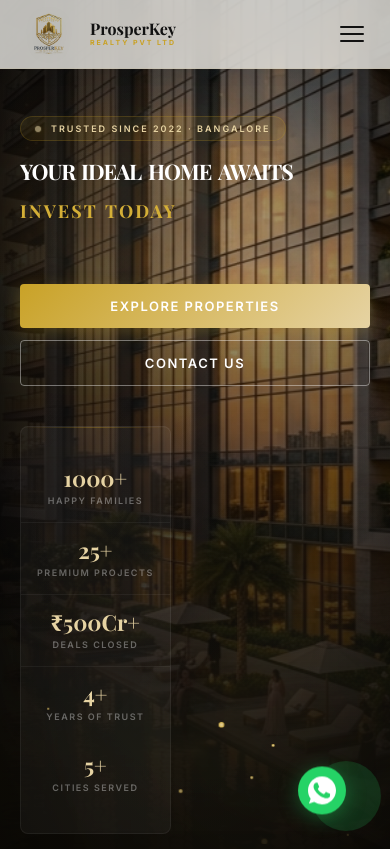
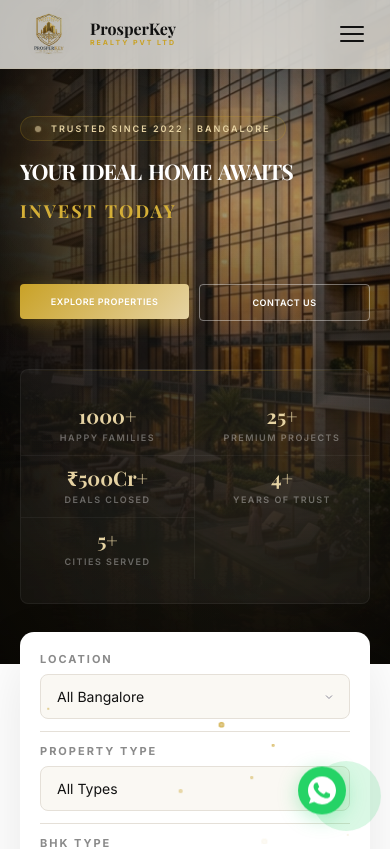
Before and after one commit to Shivampandey1710/prosperkey, a React (Vite) app: page / in a window 390 px wide. Shown: the top 849 px of the page. Built offline with nearby package versions, Linux system fonts and the light colour scheme; a web font is replaced by a local one.

Commit message:
Mobile responsive improvements

```diff
--- a/src/App.css
+++ b/src/App.css
@@ -3757,18 +3757,21 @@ button {
   }
 
   .hero-btns {
-    flex-direction: column;
+    flex-direction: row;
     width: 100%;
     gap: 12px;
-    margin-bottom: 40px;
-    align-items: center;
+    margin-bottom: 48px;
+    align-items: stretch;
   }
 
   .hero-btns button {
-    width: 100%;
+    flex: 1;
+    width: auto;
     text-align: center;
     justify-content: center;
-    padding: 14px 24px;
+    padding: 14px 16px;
+    font-size: 11px;
+    height: 100%;
   }
 
   .hero-stats-glass {
@@ -4173,31 +4176,50 @@ button {
   }
 
   .hero-stats-glass {
-    flex-direction: column;
+    flex-direction: row;
+    flex-wrap: wrap;
     border-radius: var(--radius-sm);
   }
 
   .hero-stat-glass {
+    flex: 0 0 50%;
+    border-bottom: 1px solid rgba(255,255,255,0.05);
+    padding: 12px 10px;
+  }
+
+  .hero-stat-glass:nth-child(even) {
+    border-right: none !important;
+  }
+
+  .hero-stat-glass:nth-child(odd) {
+    border-right: 1px solid rgba(255,255,255,0.05) !important;
+  }
+
+  .hero-stat-glass:nth-last-child(-n+2) {
+    border-bottom: none;
+  }
+
+  .hero-stat-value {
+    font-size: 20px;
+  }
+
+  .hero-btns {
+    flex-direction: row;
+    width: 100%;
+    gap: 10px;
+    margin-bottom: 48px;
+    align-items: stretch;
+  }
+
+  .hero-btns button {
     flex: 1;
-    border-right: none !important;
-    border-bottom: 1px solid rgba(255,255,255,0.05);
-    padding: 16px;
-  }
-
-  .hero-stat-glass:last-child {
-    border-bottom: none;
-  }
-
-  .hero-btns {
-    flex-direction: column;
-    width: 100%;
-    gap: 12px;
-    align-items: stretch;
-  }
-
-  .hero-btns button {
-    width: 100%;
+    width: auto;
+    text-align: center;
     justify-content: center;
+    padding: 12px 8px;
+    font-size: 9px;
+    letter-spacing: 0.5px;
+    height: 100%;
   }
 
   .section {
```
